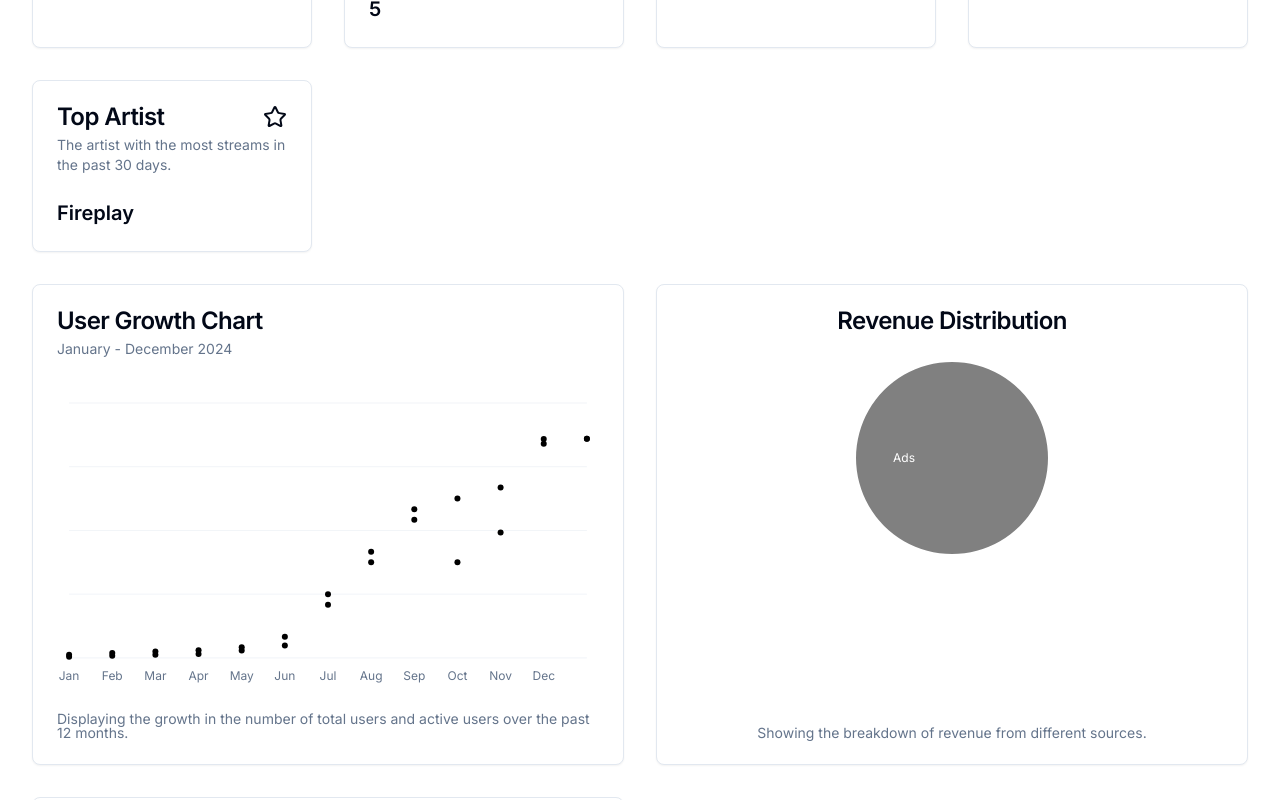
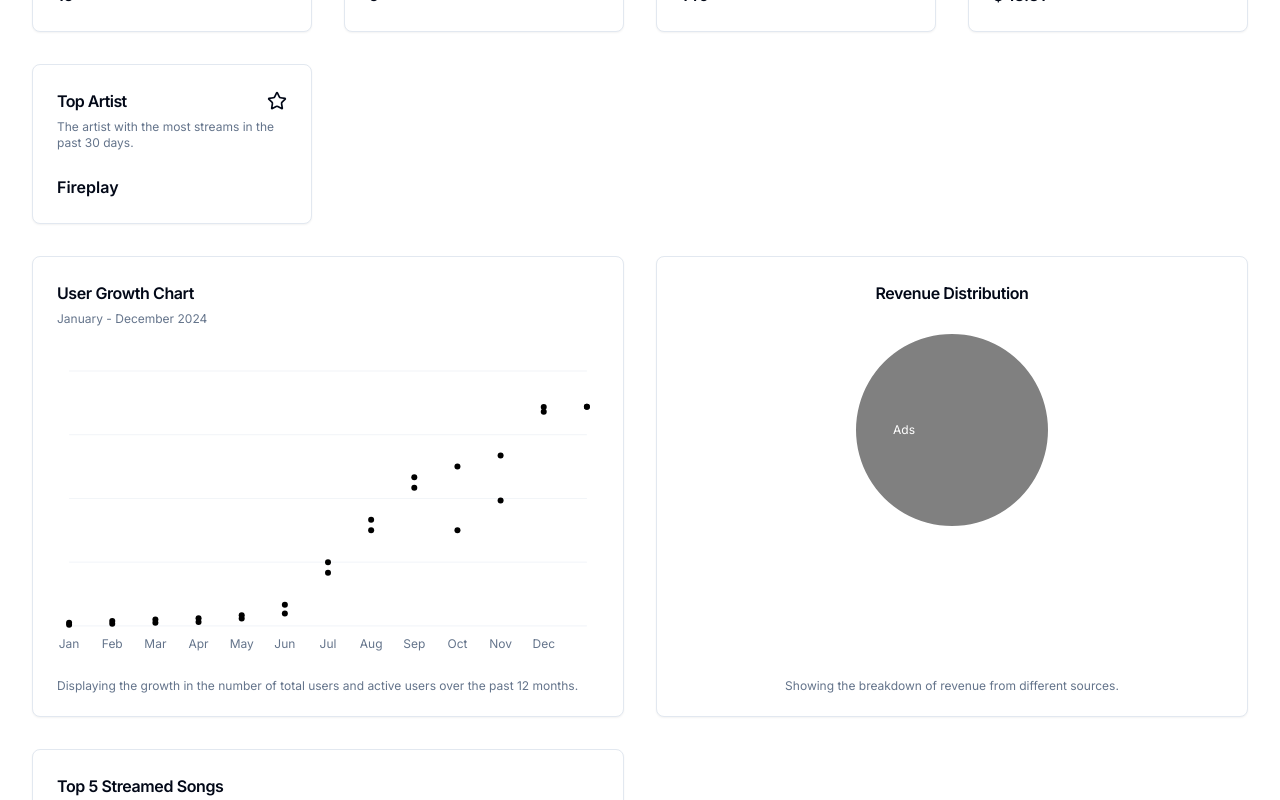
Before and after one commit to kimheffy/streamify-take-home, a Next.js app: page / in a window 1280 px wide. Shown: the part 240-1040 px from the top of the page. Built offline with nearby package versions, Linux system fonts and the light colour scheme.

Commit message:
Adjust font size for different responsiveness

```diff
--- a/src/app/page.tsx
+++ b/src/app/page.tsx
@@ -49,7 +49,7 @@ export default function Home() {
   }));
 
   return (
-    <main className="flex min-h-screen flex-col items-center justify-between ">
+    <main className="flex min-h-screen flex-col justify-between ">
       <section className="mt-8 mx-8 flex flex-col gap-8 md:grid md:grid-cols-2 lg:grid lg:grid-cols-4">
         <KeyMetrics metric={dtoMapper(month)} />
       </section>
--- a/src/components/bar-chart/index.tsx
+++ b/src/components/bar-chart/index.tsx
@@ -38,7 +38,9 @@ export default function Component({
   return (
     <Card>
       <CardHeader>
-        <CardTitle>Top 5 Streamed Songs</CardTitle>
+        <CardTitle className="md:text-lg lg:text-base">
+          Top 5 Streamed Songs
+        </CardTitle>
       </CardHeader>
       <CardContent>
         <ChartContainer className="min-h-[200]" config={chartConfig}>
@@ -69,7 +71,7 @@ export default function Component({
           </BarChart>
         </ChartContainer>
       </CardContent>
-      <CardFooter className="flex-col items-start gap-2 text-sm">
+      <CardFooter className="flex-col items-start gap-2 text-sm md:text-xs">
         {/*
         <div className="flex gap-2 font-medium leading-none">
           Trending up by 5.2% this month <TrendingUp className="h-4 w-4" />
--- a/src/components/key-metrics/metric-card.tsx
+++ b/src/components/key-metrics/metric-card.tsx
@@ -61,18 +61,22 @@ export default function MetricCard({
   const { title, description, icon: Icon } = getCardLabels(metric);
 
   return (
-    <Card className="">
+    <Card className="flex flex-col justify-between">
       <CardHeader>
         <CardTitle>
-          <div className="flex justify-between">
-            <div className="capitalize">{title}</div>
-            {Icon && <Icon />}
+          <div className="flex justify-between items-center">
+            <div className="capitalize md:text-lg lg:text-base">{title}</div>
+            {Icon && <Icon className="md:size-6 lg:size-5" />}
           </div>
         </CardTitle>
-        <CardDescription>{description}</CardDescription>
+        <CardDescription className="md:text-sm lg:text-xs">
+          {description}
+        </CardDescription>
       </CardHeader>
       <CardContent>
-        <span className="font-semibold text-xl">{value}</span>
+        <span className="font-semibold text-xl md:text-lg lg:text-base">
+          {value}
+        </span>
       </CardContent>
     </Card>
   );
--- a/src/components/line-chart/index.tsx
+++ b/src/components/line-chart/index.tsx
@@ -44,8 +44,12 @@ export default function Component({
   return (
     <Card>
       <CardHeader>
-        <CardTitle>User Growth Chart</CardTitle>
-        <CardDescription>January - December 2024</CardDescription>
+        <CardTitle className="md:text-lg lg:text-base">
+          User Growth Chart
+        </CardTitle>
+        <CardDescription className="md:text-sm lg:text-xs">
+          January - December 2024
+        </CardDescription>
       </CardHeader>
       <CardContent>
         <ChartContainer config={chartConfig} className="min-h-[200]">
@@ -87,7 +91,7 @@ export default function Component({
           </LineChart>
         </ChartContainer>
       </CardContent>
-      <CardFooter className="flex-col items-start gap-2 text-sm">
+      <CardFooter className="flex-col items-start gap-2 text-sm md:text-xs">
         <div className="leading-none text-muted-foreground">
           Displaying the growth in the number of total users and active users
           over the past 12 months.
--- a/src/components/navbar/hamburger-sheet.tsx
+++ b/src/components/navbar/hamburger-sheet.tsx
@@ -9,14 +9,14 @@ import {
   SheetTrigger,
 } from "@/components/ui/sheet";
 import { cn } from "@/lib/utils";
-import { HamburgerMenuIcon } from "@radix-ui/react-icons";
+import { Menu } from "lucide-react";
 import { TABS } from "./constants";
 
 export default function HamburgerSheet({ pathname }: { pathname: string }) {
   return (
     <Sheet>
       <SheetTrigger asChild className="sm:hidden">
-        <HamburgerMenuIcon className="text-white" />
+        <Menu className="text-white" />
       </SheetTrigger>
       <SheetContent>
         <SheetHeader>
--- a/src/components/pie-chart/index.tsx
+++ b/src/components/pie-chart/index.tsx
@@ -76,9 +76,11 @@ export default function Component({
 }) {
   console.log({ chartData });
   return (
-    <Card className="flex flex-col ">
+    <Card className="flex flex-col">
       <CardHeader className="items-center pb-0">
-        <CardTitle>Revenue Distribution</CardTitle>
+        <CardTitle className="md:text-lg lg:text-base">
+          Revenue Distribution
+        </CardTitle>
         {/* <CardDescription>January - June 2024</CardDescription> */}
       </CardHeader>
       <CardContent className="flex-1 pb-0">
@@ -104,7 +106,7 @@ export default function Component({
           </PieChart>
         </ChartContainer>
       </CardContent>
-      <CardFooter className="flex-col gap-2 text-sm">
+      <CardFooter className="flex-col gap-2 text-sm md:text-xs">
         {/*
         <div className="flex items-center gap-2 font-medium leading-none">
           Trending up by 5.2% this month <TrendingUp className="h-4 w-4" />
--- a/src/components/recent-streams-table/index.tsx
+++ b/src/components/recent-streams-table/index.tsx
@@ -50,7 +50,7 @@ const STREAMS = [
 
 export default function RecentStreamsTable() {
   return (
-    <Table>
+    <Table className="w-full">
       <TableCaption>A list of recent streams.</TableCaption>
       <TableHeader>
         <TableRow>
@@ -63,7 +63,7 @@ export default function RecentStreamsTable() {
       <TableBody>
         {STREAMS.map((stream) => (
           <TableRow key={stream.user_id}>
-            <TableCell>{stream.name}</TableCell>
+            <TableCell className="font-medium">{stream.name}</TableCell>
             <TableCell>{stream.artist}</TableCell>
             <TableCell>{stream.date_streamed}</TableCell>
             <TableCell>{stream.stream_count}</TableCell>
```
Also changed, not shown: src/components/navbar/constants.tsx (+5 -10 lines).
